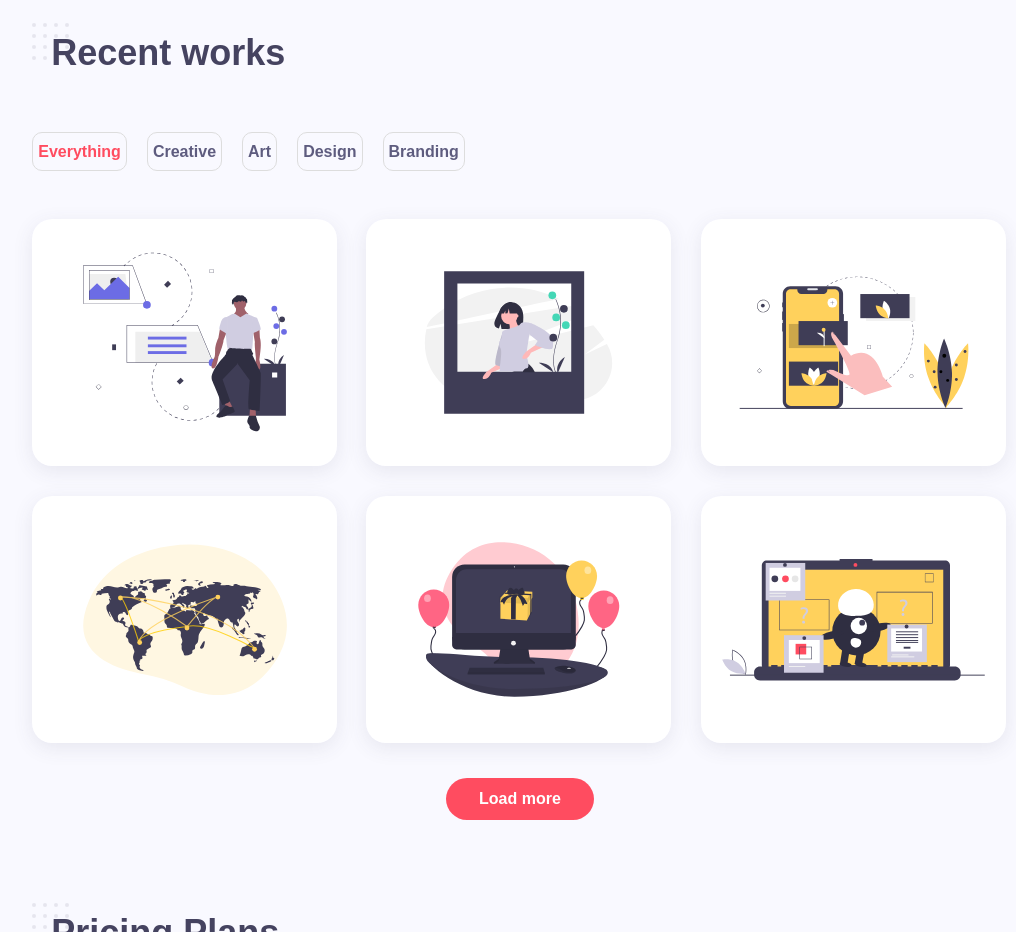
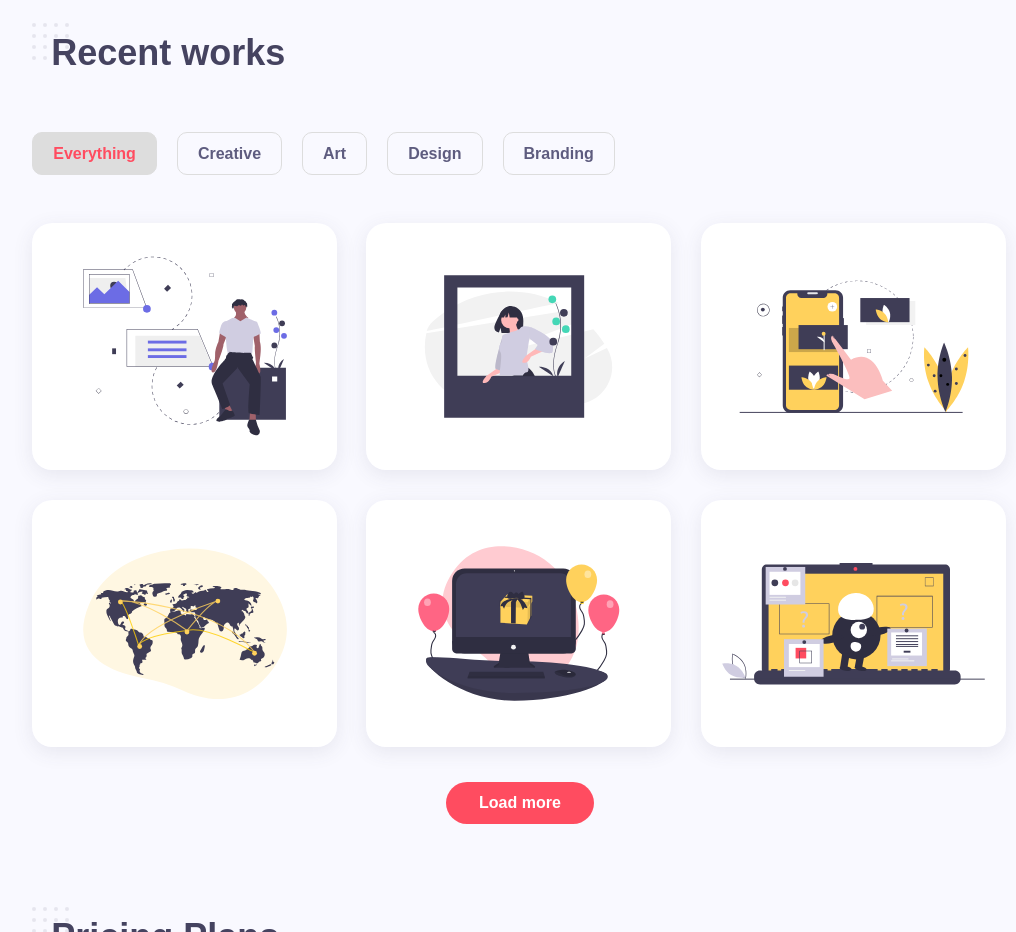
Before and after one commit to sudammondal/bolby, a plain HTML site: page index.html in a window 1280 px wide. Shown: the part 2800-3732 px from the top of the page, without its empty margins (258-1274 px from the left). Drawn offline with nearby package versions, Linux system fonts and the light colour scheme; some packages are replaced by stand-ins of ours; files that its build step writes are made by us from their sources; a script that the page names is missing.

Commit message:
Update _recent.scss

```diff
--- a/assets/sass/main/_recent.scss
+++ b/assets/sass/main/_recent.scss
@@ -11,7 +11,7 @@
                 font-size: 16px;
                 font-weight: 700;
                 margin-right: 20px;
-                padding: 5px 5px;
+                padding: 7px 20px;
                 border: 1px solid #ddd;
                 border-radius: 10px;
                 .f_link {
@@ -24,6 +24,7 @@
                 }
                 &.active,
                 &:hover {
+                    background-color: #ddd;
                     .f_link {
                         color: #FF4C60;
                     }
```
